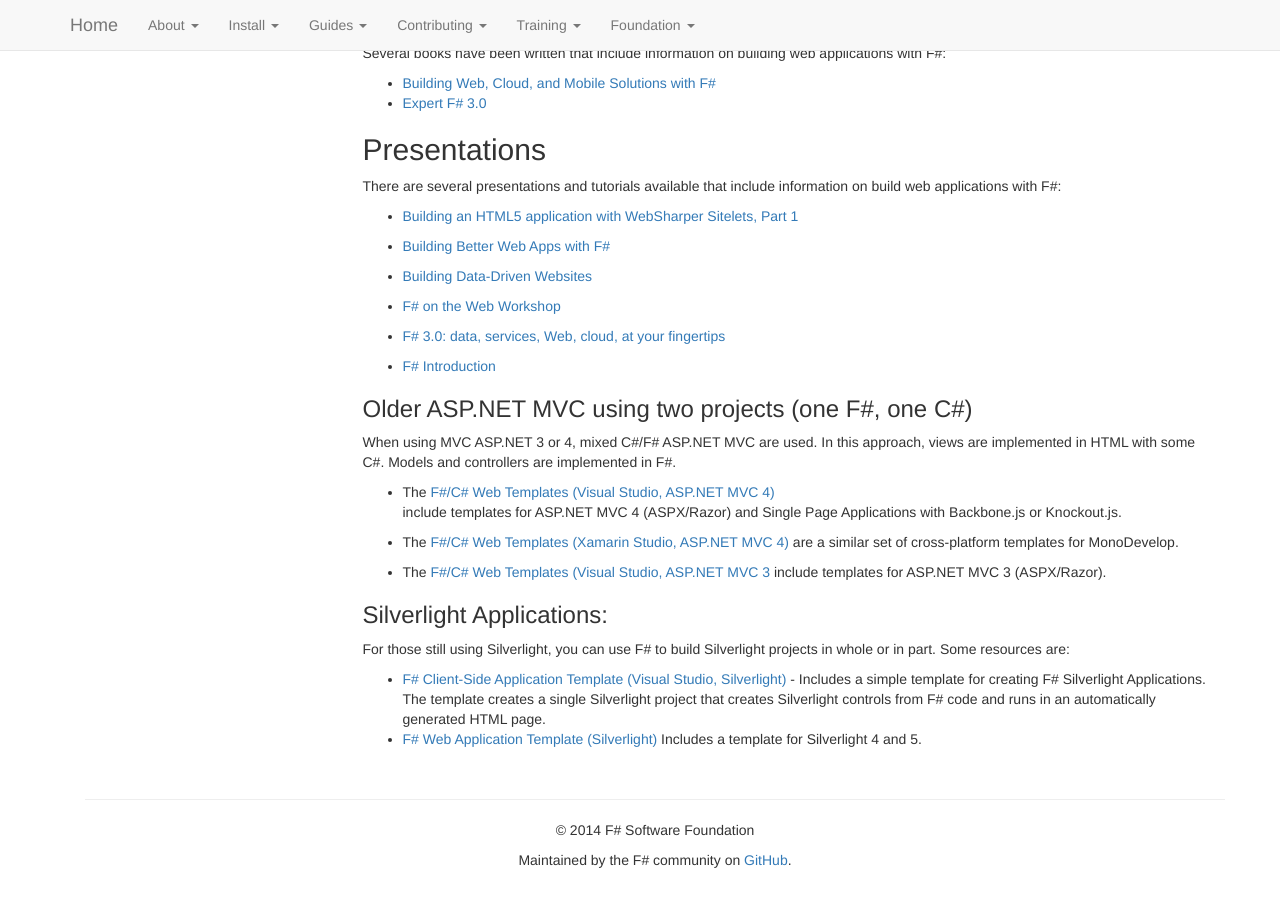
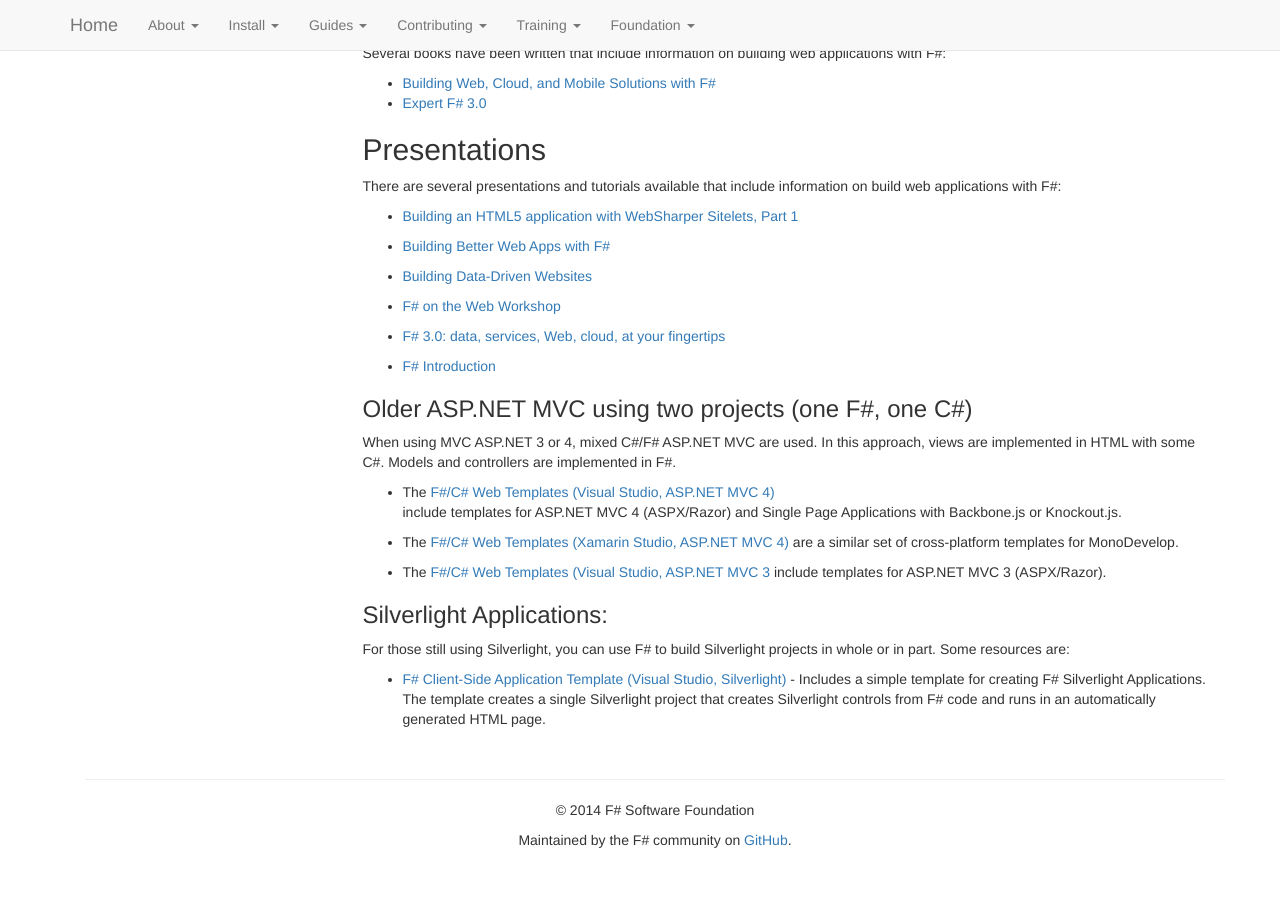
Before and after one commit to fsharp/fsharp.org, a Jekyll site: the page built from guides/web/index.md, in a window 1280 px wide and 900 px high, scrolled down 2366 px. Built offline with Jekyll 4.4.1, drawn with Linux system fonts in a browser that asks for light colours; nearby versions of some CDN libraries; some web fonts are replaced; comment, search, counter and statistics services are not loaded.

Commit message:
Removed the reference to F# Web Application Template (Silverlight)
This template is no longer supported.

```diff
--- a/guides/web/index.md
+++ b/guides/web/index.md
@@ -182,5 +182,3 @@
  * [F# Client-Side Application Template (Visual Studio, Silverlight)](http://visualstudiogallery.msdn.microsoft.com/621d86fb-944f-48db-a69c-e73c5521de9d) -
    Includes a simple template for creating F# Silverlight Applications. The template creates a single
    Silverlight project that creates Silverlight controls from F# code and runs in an automatically generated HTML page.
- * [F# Web Application Template (Silverlight)](http://visualstudiogallery.msdn.microsoft.com/f0e9a557-3fd6-41d9-8518-c1735b382c73)
-   Includes a template for Silverlight 4 and 5.
```
